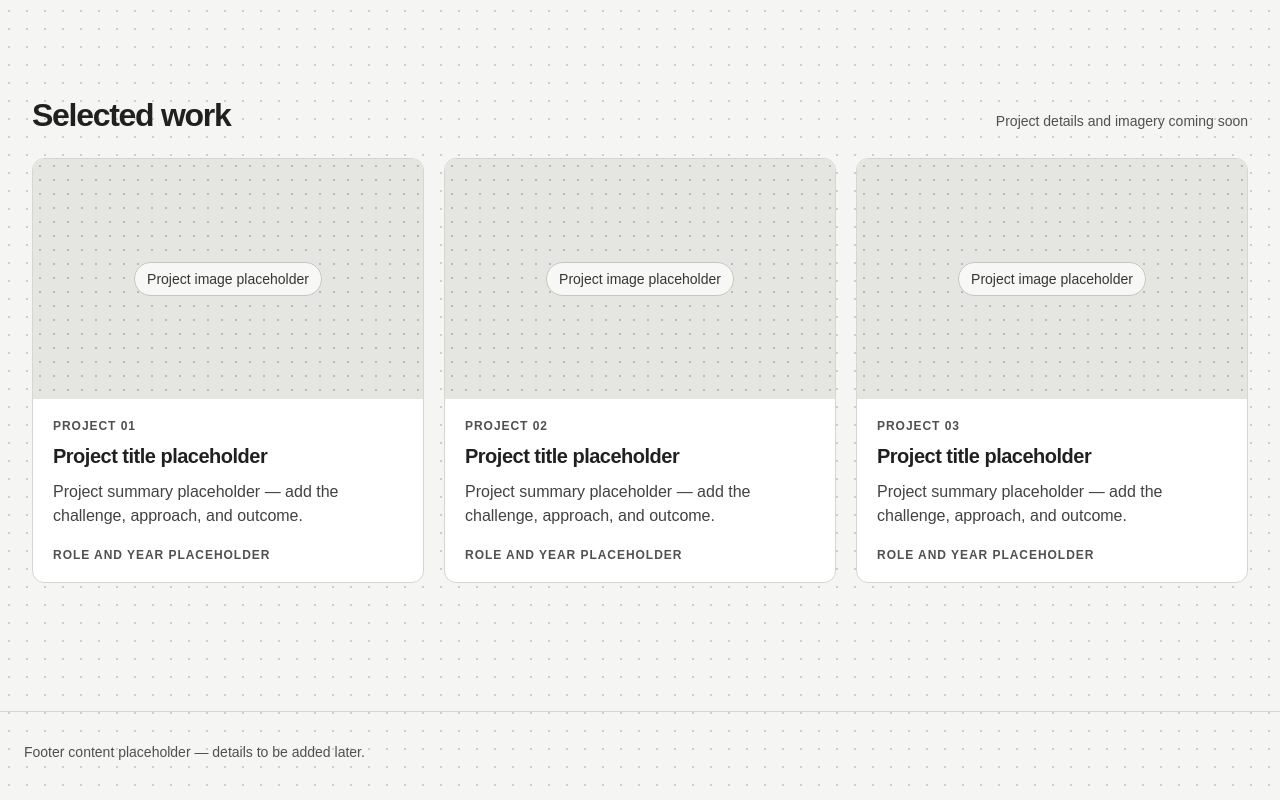
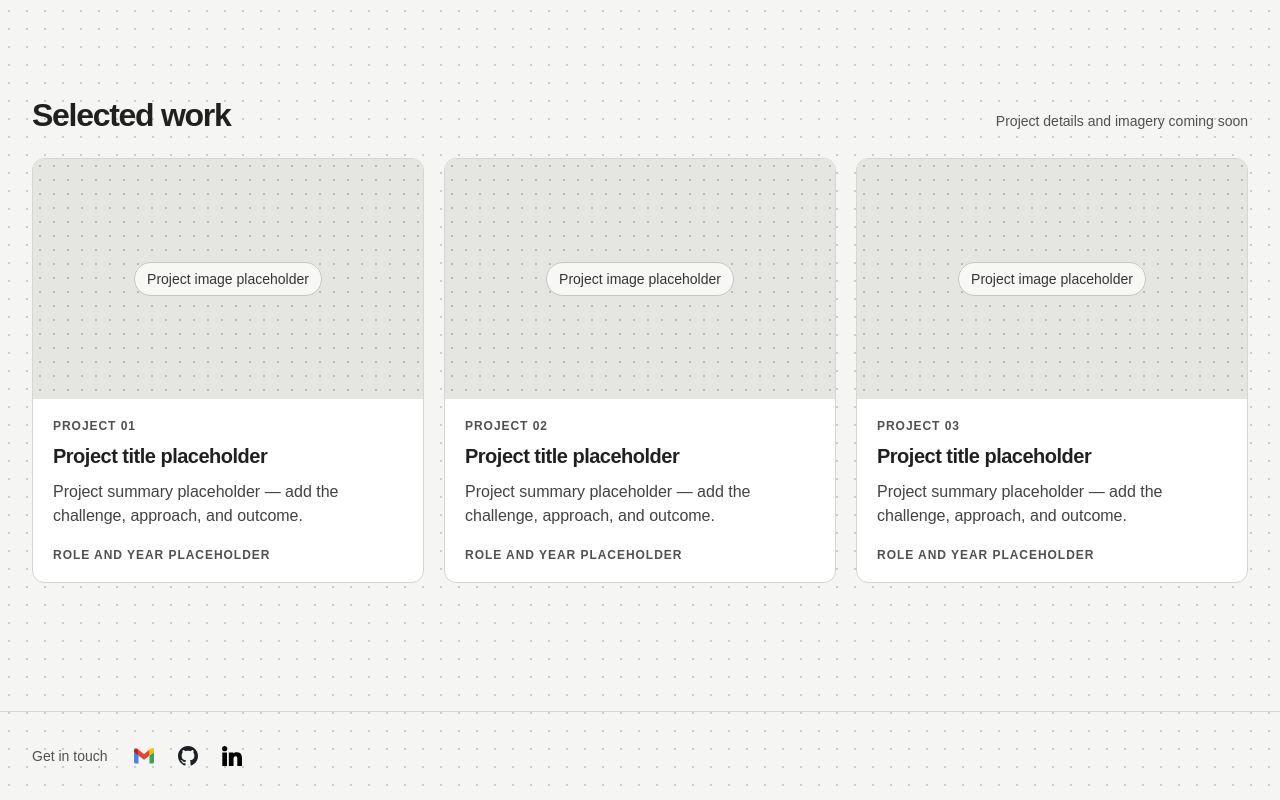
Before and after one commit to Jcgama/portfolio, a SvelteKit app: page / in a window 1280 px wide. Shown: the part 484-1284 px from the top of the page. Built offline with nearby package versions, Linux system fonts and the light colour scheme.

Commit message:
feat: creates footer content

```diff
--- a/src/routes/+layout.svelte
+++ b/src/routes/+layout.svelte
@@ -1,6 +1,9 @@
 <script lang="ts">
 	import { page } from '$app/state';
 	import favicon from '#lib/assets/favicon.svg';
+	import gmailLogo from '#lib/assets/contact/gmail-logo.svg';
+	import githubLogo from '#lib/assets/contact/github-logo.svg';
+	import linkedinLogo from '#lib/assets/contact/linkedin-logo.svg';
 	import type { LayoutProps } from './$types';
 
 	let { children }: LayoutProps = $props();
@@ -39,7 +42,36 @@
 
 	<footer class="site-footer">
 		<div class="footer-inner">
-			<p>Footer content placeholder — details to be added later.</p>
+			<p>Get in touch</p>
+			<nav class="footer-contact" aria-label="Footer contact links">
+				<ul>
+					<li>
+						<a href="mailto:jcgama.uxdesign@gmail.com" aria-label="Email me">
+							<img src={gmailLogo} alt="" />
+						</a>
+					</li>
+					<li>
+						<a
+							href="https://github.com/Jcgama"
+							target="_blank"
+							rel="noreferrer"
+							aria-label="Julio Cezar Gama on GitHub"
+						>
+							<img src={githubLogo} alt="" />
+						</a>
+					</li>
+					<li>
+						<a
+							href="https://www.linkedin.com/in/juliocezargama/"
+							target="_blank"
+							rel="noreferrer"
+							aria-label="Julio Cezar Gama on LinkedIn"
+						>
+							<img src={linkedinLogo} alt="" />
+						</a>
+					</li>
+				</ul>
+			</nav>
 		</div>
 	</footer>
 </div>
@@ -139,6 +171,13 @@
 		width: min(100%, 76rem);
 	}
 
+	.footer-inner {
+		width: min(100%, 76rem);
+		justify-content: flex-start;
+		flex-wrap: wrap;
+		gap: 0.75rem 1rem;
+	}
+
 	.wordmark {
 		font-size: 1.25rem;
 		font-weight: 750;
@@ -183,6 +222,30 @@
 		font-size: 0.875rem;
 	}
 
+	.footer-contact ul {
+		gap: 0.25rem;
+	}
+
+	.footer-contact a {
+		display: grid;
+		width: 2.5rem;
+		height: 2.5rem;
+		padding: 0;
+		border-radius: 0.25rem;
+		place-items: center;
+	}
+
+	.footer-contact a:hover {
+		background: #e8e8e5;
+	}
+
+	.footer-contact img {
+		display: block;
+		width: 1.25rem;
+		height: 1.25rem;
+		object-fit: contain;
+	}
+
 	@media (prefers-reduced-motion: reduce) {
 		:global(html) {
 			scroll-behavior: auto;
```
Also changed, not shown: 1 other file (tests, documents, lock files or other folders).
